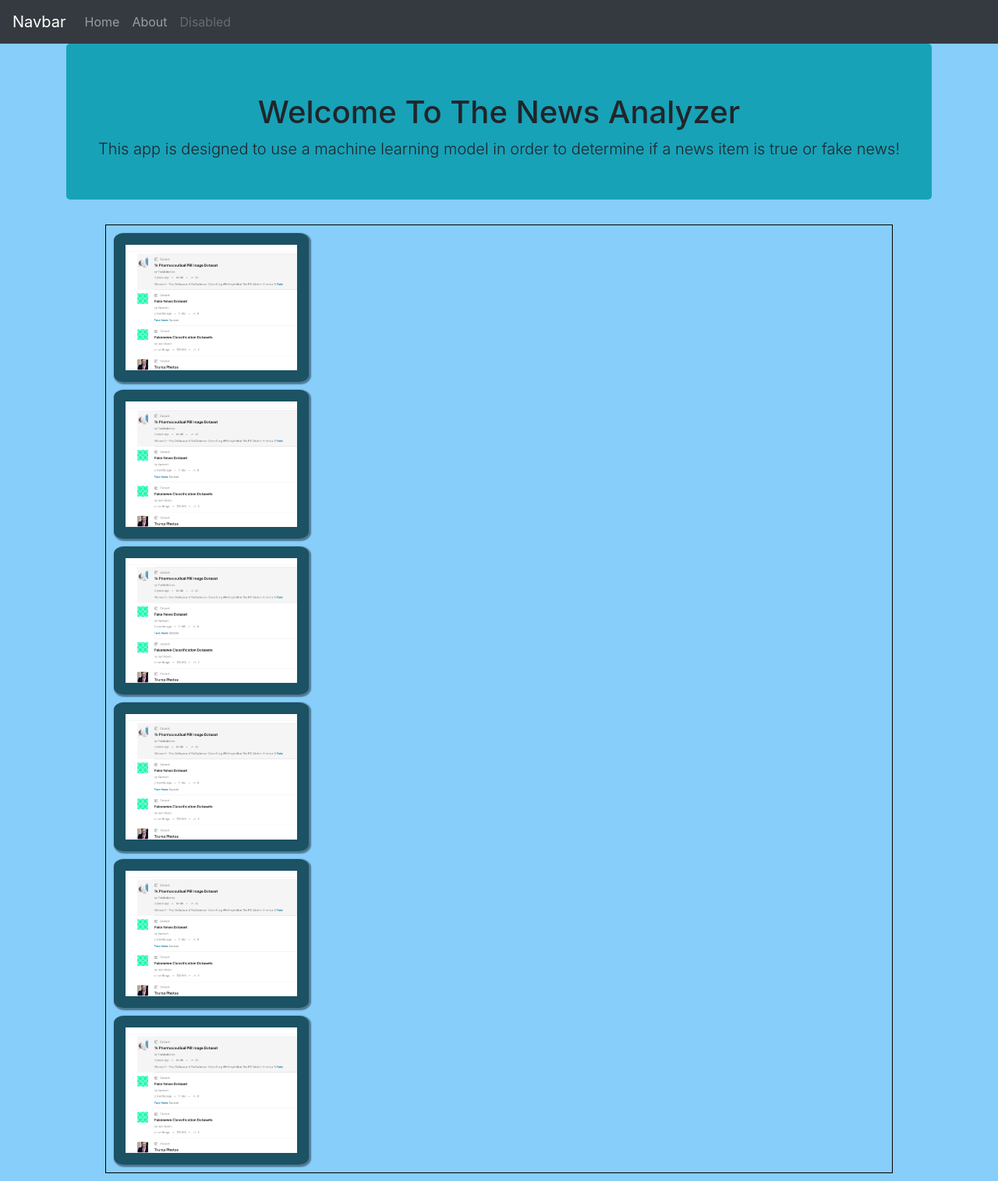
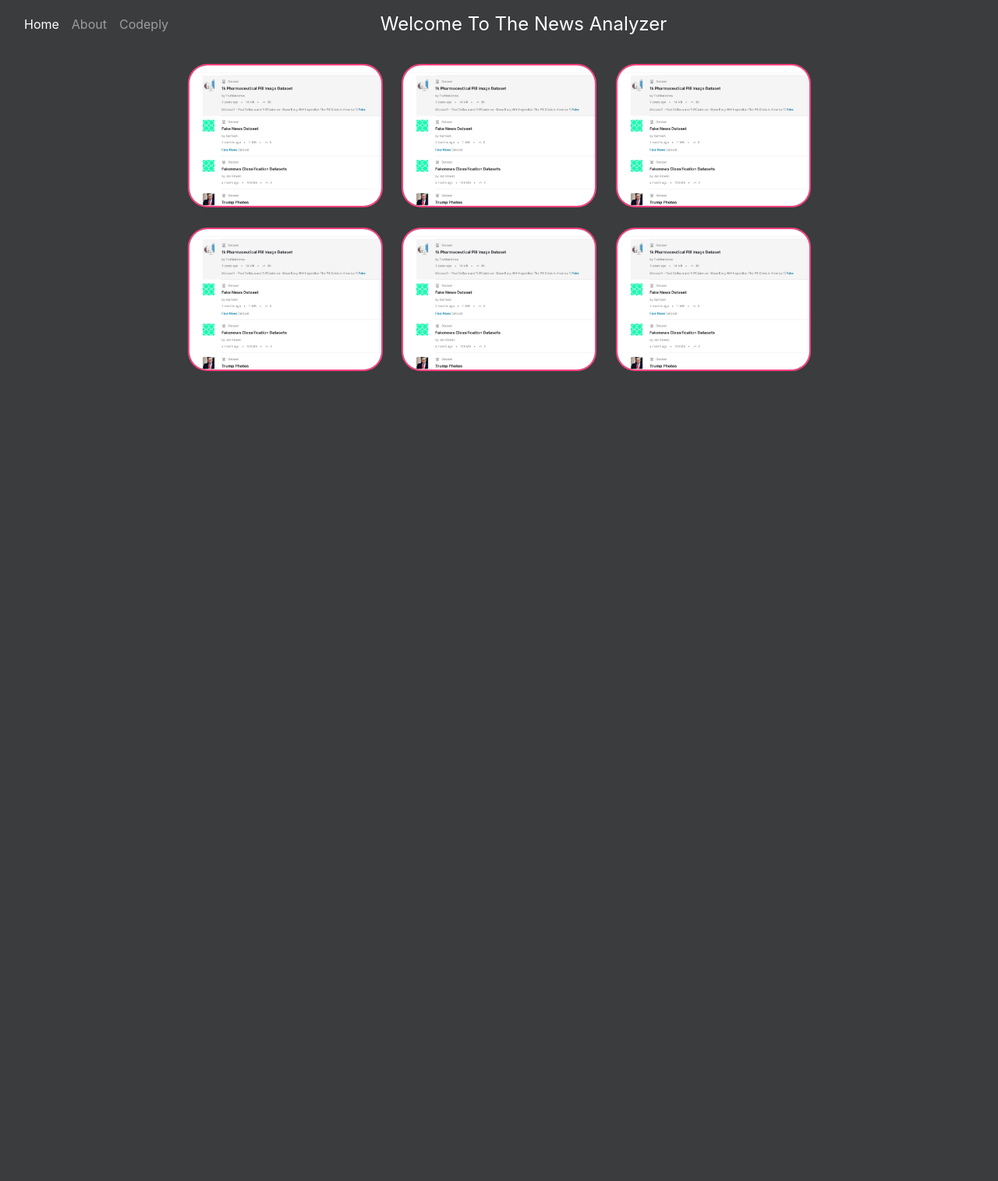
Before and after one commit to rufusgerm/fn-rn, a Flask app: page / in a window 1280 px wide. Shown: the whole page at 78% size. After the commit the page ends 476 px from the top, so only its background shows below. Run offline with Flask 2, Linux system fonts and the light colour scheme; some libraries are stand-ins or nearby versions.

Commit message:
Got the general layout about 75% done. Got the modals looking good as well. Also have the predict button for the modals in place and waiting for implementation with the sample data.

```diff
--- a/static/styles/home.css
+++ b/static/styles/home.css
@@ -1,26 +1,41 @@
-body {
-  background-color: lightblue;
+.navbar-brand {
+  font-size: x-large !important;
 }
-.jumbotron {
-  height: 200px;
+
+.btn {
+  border-color: rgb(255, 65, 128) !important;
 }
+
+.btn:hover {
+  color: rgb(255, 65, 128) !important;
+}
+
+.modal-content {
+  background-color: rgb(58, 60, 61) !important;
+}
+
+.modal-text {
+  color: #ffffff;
+}
+
 .gallery {
   text-align: center;
   margin: 10px 50px;
-  border: 1px solid black;
 }
 .gallery .img-wrap {
   background-color: rgb(27, 82, 100);
   transition: 0.666s;
-  border-radius: 5%;
-  box-shadow: 1.5px 1.5px 1.5px 1.5px rgba(0, 0, 0, 0.418);
+  border-radius: 25px;
+  /* box-shadow: 1.5px 1.5px 1.5px 1.5px rgba(0, 0, 0, 0.418); */
   margin: 10px;
-  padding: 15px;
   width: 250px;
-  text-align: center;
+  display: inline-block;
+  border: 2px solid rgb(255, 65, 128);
+  overflow: hidden;
 }
 
 .gallery .img-wrap img {
+  width: 100%;
   width: 100%;
 }
 
@@ -30,7 +45,7 @@ body {
   left: 28%;
   visibility: hidden;
   opacity: 0;
-
+  border-color: rgb(255, 65, 128);
   /* transition effect. not necessary */
   transition: opacity 0.2s, visibility 0.2s;
 }
--- a/templates/home.html
+++ b/templates/home.html
@@ -1,11 +1,4 @@
 {% extends 'layout.html' %} {% block body %}
-<div class="jumbotron text-center bg-info">
-  <h1>Welcome To The News Analyzer</h1>
-  <p class="lead">
-    This app is designed to use a machine learning model in order to determine
-    if a news item is true or fake news!
-  </p>
-</div>
 <body>
   <div class="gallery">
     {% for image_name in image_names %}
@@ -35,24 +28,24 @@
       <div class="modal-dialog">
         <div class="modal-content">
           <div class="modal-header">
-            <h4 class="modal-title" id="myModalLabel">Basic Modal</h4>
-            <button
-              type="button"
-              class="close"
-              data-dismiss="modal"
-              aria-label="Close"
-            >
-              <span aria-hidden="true">×</span>
-            </button>
+            <h4 class="modal-title modal-text" id="myModalLabel">
+              Basic Modal
+            </h4>
           </div>
-          <div class="modal-body">
+          <div class="modal-body modal-text">
             <h3>Modal Body</h3>
           </div>
           <div class="modal-footer">
-            <button type="button" class="btn btn-default" data-dismiss="modal">
+            <button
+              type="button"
+              class="btn btn-secondary"
+              data-dismiss="modal"
+            >
               Close
             </button>
-            <button type="button" class="btn btn-primary">Save changes</button>
+            <form action="/results" method="POST">
+              <input type="submit" value="Predict!" class="btn btn-secondary" />
+            </form>
           </div>
         </div>
       </div>
--- a/templates/includes/_navbar.html
+++ b/templates/includes/_navbar.html
@@ -1,32 +1,40 @@
-<nav class="navbar navbar-expand-md navbar-dark bg-dark">
-  <a class="navbar-brand" href="#">Navbar</a>
+<nav class="navbar navbar-dark navbar-expand-md justify-content-between">
+  <div class="container-fluid">
     <button
       class="navbar-toggler"
       type="button"
       data-toggle="collapse"
-    data-target="#navbarsExampleDefault"
-    aria-controls="navbarsExampleDefault"
-    aria-expanded="false"
-    aria-label="Toggle navigation"
+      data-target=".dual-nav"
     >
       <span class="navbar-toggler-icon"></span>
     </button>
-
-  <div class="collapse navbar-collapse" id="navbarsExampleDefault">
-    <ul class="navbar-nav mr-auto">
-      <li class="nav-item">
-        <a class="nav-link" href="/"
-          >Home <span class="sr-only">(current)</span></a
-        >
+    <div class="navbar-collapse collapse dual-nav w-50 order-1 order-md-0">
+      <ul class="navbar-nav">
+        <li class="nav-item active">
+          <a class="nav-link pl-0" href="/">Home</a>
         </li>
         <li class="nav-item">
-        <a class="nav-link" href="/about" aria-disabled="true">About</a>
+          <a class="nav-link" href="/about">About</a>
         </li>
         <li class="nav-item">
-        <a class="nav-link disabled" href="#" tabindex="-1" aria-disabled="true"
-          >Disabled</a
-        >
+          <a class="nav-link" href="">Codeply</a>
         </li>
       </ul>
     </div>
+    <a
+      href="/"
+      class="navbar-brand mx-auto d-block text-center order-0 order-md-1 w-25"
+      >Welcome To The News Analyzer</a
+    >
+    <div class="navbar-collapse collapse dual-nav w-50 order-2">
+      <ul class="nav navbar-nav ml-auto">
+        <li class="nav-item">
+          <a class="nav-link" href=""><i class="fa fa-twitter"></i></a>
+        </li>
+        <li class="nav-item">
+          <a class="nav-link" href=""><i class="fa fa-github"></i></a>
+        </li>
+      </ul>
+    </div>
+  </div>
 </nav>
--- a/templates/layout.html
+++ b/templates/layout.html
@@ -13,7 +13,7 @@
       href="https://stackpath.bootstrapcdn.com/bootstrap/4.5.0/css/bootstrap.min.css"
     />
   </head>
-  <body style="background-color: lightskyblue;">
+  <body style="background-color: rgb(58, 60, 61);">
     {% include 'includes/_navbar.html' %}
     <div class="container main">
       {% block body %} {% endblock %}
```
Lines whose indentation alone changed are shown as unchanged.
